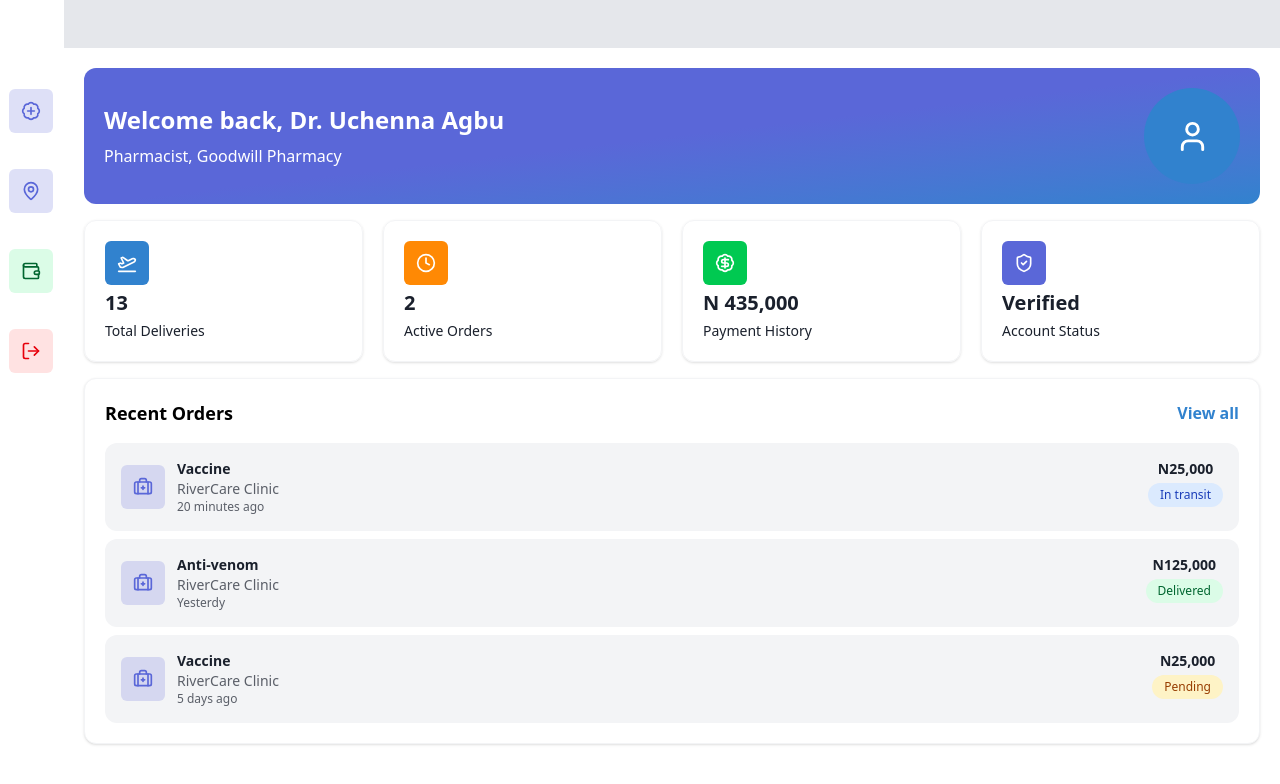
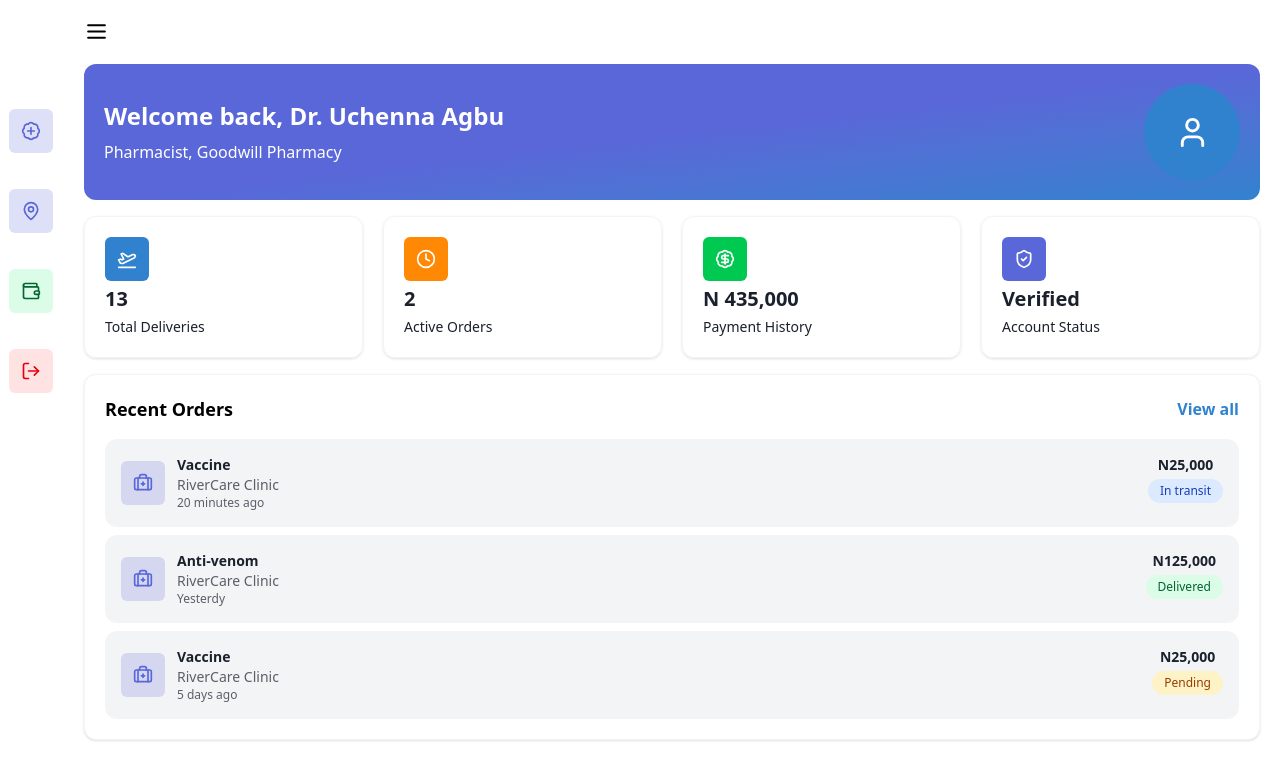
Before and after one commit to Uchenna99/Evtol-Delivery, a React (Vite) app: page /dashboard in a window 1280 px wide. Shown: the top 784 px of the page. Built offline with nearby package versions, Linux system fonts and the light colour scheme.

Commit message:
adding dashboard sidebar

```diff
--- a/src/pages/dashboard/DashboardLayout.tsx
+++ b/src/pages/dashboard/DashboardLayout.tsx
@@ -1,10 +1,14 @@
-import { BadgePlus, LogOut, MapPin, Wallet } from "lucide-react";
+import { BadgePlus, LogOut, MapPin, Menu, Wallet, X } from "lucide-react";
 import { Outlet } from "react-router-dom";
 import SidebarOption from "./SidebarOption";
+import { motion } from "framer-motion";
+import { useState } from "react";
 
 
 
 const DashboardLayout = () => {
+  const [dropDown, setDropDown] = useState(false);
+
   const sections = [
         {icon: <BadgePlus size={20} />, value: 'New Delivery', label: 'Request medical supplies', colour: 'bg-primary/20 text-primary'},
         {icon: <MapPin size={20} />, value:'Track Orders', label: 'Monitor your active deliveries', colour: 'bg-primary/20 text-primary'},
@@ -13,11 +17,12 @@
     ];
 
   return (
-    <div className="w-full flex justify-center bg-white">
+    <div className="w-full flex justify-center bg-white overflow-hidden relative">
 
       <div className="w-[1500px] max-w-full flex relative">
 
-        <div className="min-w-16 h-full flex flex-col gap-4 pt-20 z-50">
+        {/* Side Bar */}
+        <div className="max-md:hidden min-w-16 h-full flex flex-col pt-25 gap-4 z-50">
           {
             sections.map((section, index)=>(
               <SidebarOption
@@ -29,9 +34,33 @@
 
         </div>
 
+
+        {/* Mobile Side Bar */}
+        <motion.div className="w-72 min-w-72 h-full fixed top-0 z-100 bg-white p-4"
+          initial={{x:'-100%', opacity:0}}
+          animate={dropDown? {x:0, opacity:1}:{}}
+          transition={{duration:0.3}}>
+
+            <div className="w-full flex justify-end">
+              <X
+                size={25}
+                onClick={()=> setDropDown(false)}
+              />
+            </div>
+            <div className="w-full flex flex-col gap-5"></div>
+
+        </motion.div>
+
         <div className="w-full flex flex-col">
 
-          <div className="w-full h-12 bg-gray-200"></div>
+          <div className="w-full h-11 flex items-end px-5">
+
+            <Menu
+              size={25}
+              onClick={()=> setDropDown(true)}
+            />
+
+          </div>
 
           <Outlet />
 
--- a/src/pages/dashboard/SidebarOption.tsx
+++ b/src/pages/dashboard/SidebarOption.tsx
@@ -10,14 +10,14 @@
     const [hovering, setHovering] = useState(false);
 
   return (
-    <motion.div className={`relative h-16`}
+    <motion.div className="relative h-16"
         onMouseEnter={()=>setHovering(true)} onMouseLeave={()=>setHovering(false)}
         >
 
         <Link to={''} className={`flex items-center gap-3 rounded-xl p-2 border border-transparent transition-all duration-300
             absolute overflow-hidden
-            ${hovering? 'border-gray-100 shadow-sm hover:shadow-lg hover:bg-gray-50 w-[250px] pointer-events-auto':'pointer-events-none w-16'}
-            ${section.value === 'Logout'? 'hover:bg-red-100':''}`}
+            ${hovering? 'border-gray-100 shadow-sm hover:shadow-lg hover:bg-gray-50 w-[250px]':'w-16'}
+            ${section.value === 'Logout'? 'hover:bg-red-100':'bg-white'}`}
             >
 
             <div className="bg-white rounded-md z-20">
```
